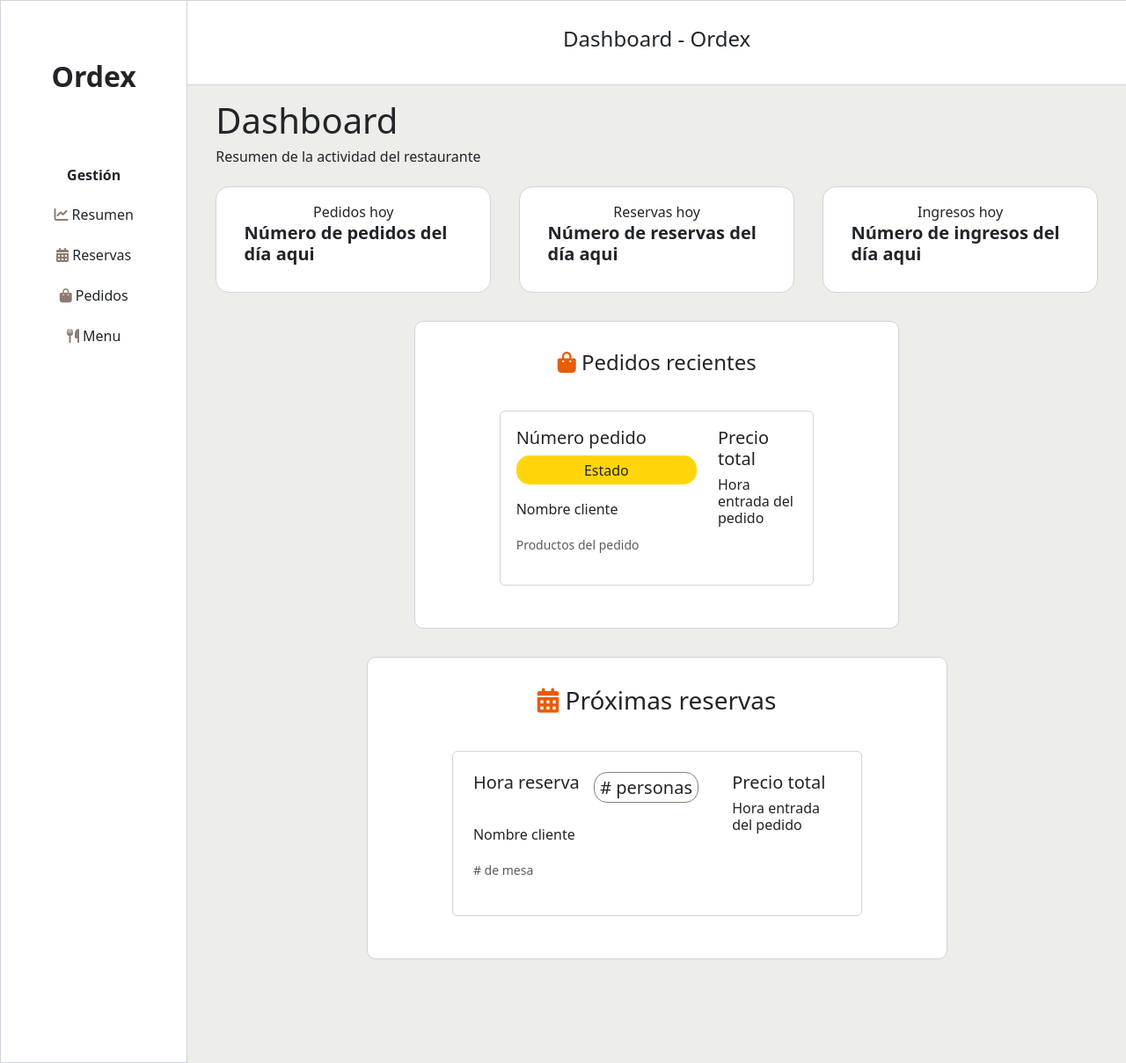
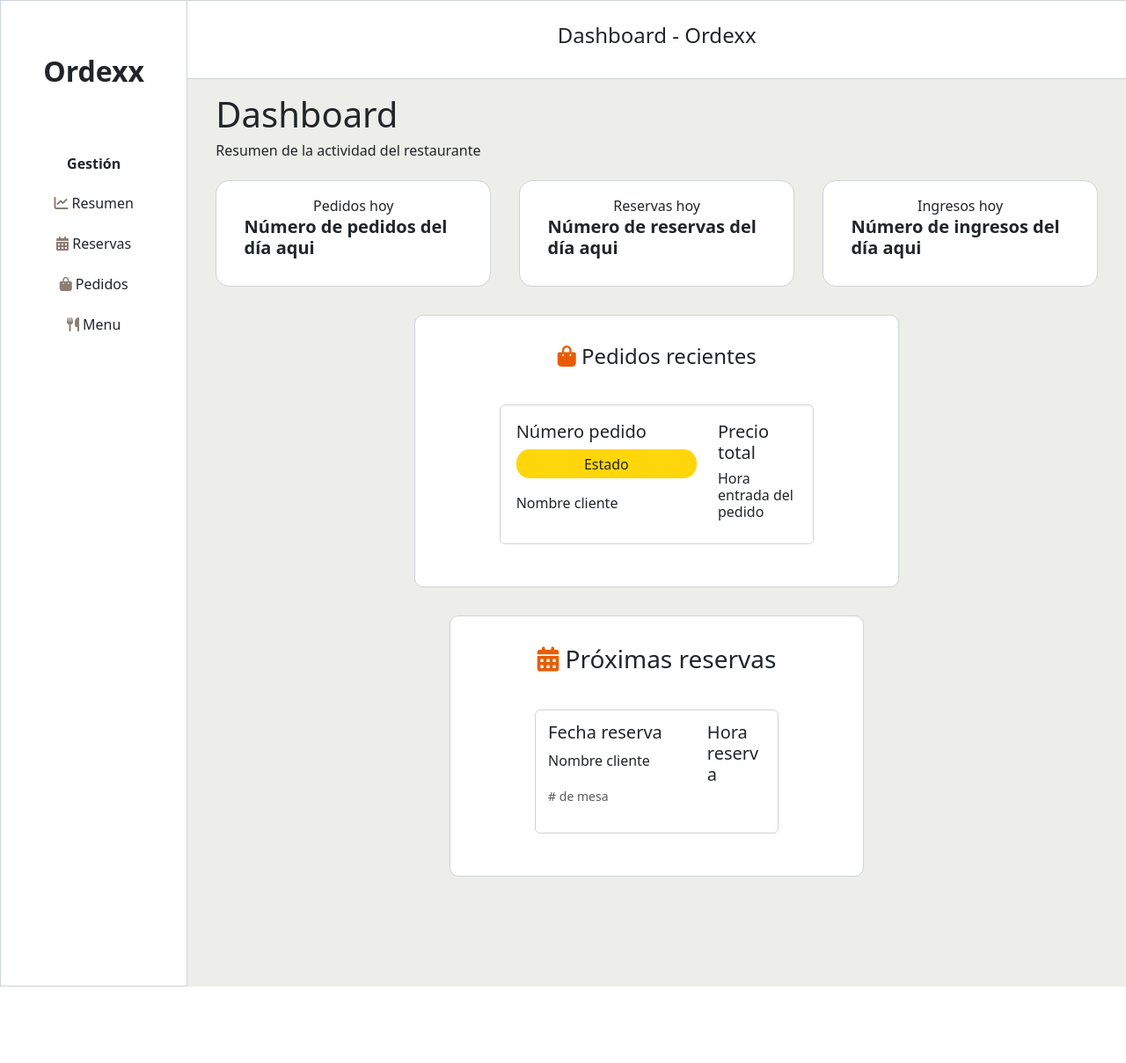
Before and after one commit to JMoralesNunez/Proyecto_Integrador, a plain HTML site: page frontend/pages/index.html in a window 1280 px wide. Shown: the whole page at 88% size. After the commit the page ends 1157 px from the top, so only its background shows below. Drawn offline with nearby package versions, Linux system fonts and the light colour scheme.

Commit message:
fix: correción de nombre de producto, y de plantillas de cards

```diff
--- a/frontend/js/index/indexControl.js
+++ b/frontend/js/index/indexControl.js
@@ -40,9 +40,6 @@ export const summaryLoaders = {
                             </h5>
                             <p class="order-status" style="background-color: #ffd60a;">${order}</p>
                             <p class="order-card-text">${order}</p>
-                            <p class="order-card-text">
-                            <small class="text-body-secondary">${order}</small>
-                            </p>
                         </div>
                     </div>
                     <div class="col-md-4">
@@ -70,7 +67,6 @@ export const summaryLoaders = {
                         <div class="reservations-card-body">
                             <h5 class="reservations-card-title">
                             ${reservation}
-                            <p class="reservations-people">${reservation} Personas</p>
                             </h5>
                             <p class="reservations-card-text">${reservation}</p>
                             <p class="reservations-card-text">
@@ -80,7 +76,6 @@ export const summaryLoaders = {
                     </div>
                     <div class="col-md-4">
                         <h5>${reservation}</h5>
-                        <h6>${reservation}</h6>
                     </div>
                 </div>
             </div>
--- a/frontend/js/reservations/reservationsControl.js
+++ b/frontend/js/reservations/reservationsControl.js
@@ -39,9 +39,6 @@ export const reservationLoaders = {
                         <p class="reservation-data">
                             <i class="fa-solid fa-clock"></i> ${reservation}
                         </p>
-                        <p class="reservation-data">
-                            <i class="fa-solid fa-users"></i> ${reservation}
-                        </p>
                         <p class="reservation-data">Mesa ${reservation}</p>
                     </div>
                 </div>
--- a/frontend/pages/index.html
+++ b/frontend/pages/index.html
@@ -4,7 +4,7 @@
 <head>
   <meta charset="utf-8" />
   <meta name="viewport" content="width=device-width, initial-scale=1" />
-  <title>Bootstrap demo</title>
+  <title>Ordexx</title>
   <link href="https://cdn.jsdelivr.net/npm/bootstrap@5.3.7/dist/css/bootstrap.min.css" rel="stylesheet"
     integrity="sha384-LN+7fdVzj6u52u30Kp6M/trliBMCMKTyK833zpbD+pXdCLuTusPj697FH4R/5mcr" crossorigin="anonymous" />
   <script src="https://kit.fontawesome.com/ea4c7975d5.js" crossorigin="anonymous"></script>
@@ -14,7 +14,7 @@
 <body>
   <div class="index-container">
     <aside>
-      <h2 class="aside-title">Ordex</h2>
+      <h2 class="aside-title">Ordexx</h2>
       <div class="menu gap-2">
         <h6 class="menu-title">Gestión</h6>
         <a class="btn" href="./index.html" role="button"><i class="fa-solid fa-chart-line"></i>
@@ -31,7 +31,7 @@
     </aside>
     <div class="principal-container">
       <nav class="navbar">
-        <h4>Dashboard - Ordex</h4>
+        <h4>Dashboard - Ordexx</h4>
       </nav>
       <main>
         <div class="main-header">
@@ -85,9 +85,6 @@
                           </h5>
                           <p class="order-status" style="background-color: #ffd60a;">Estado</p>
                           <p class="order-card-text">Nombre cliente</p>
-                          <p class="order-card-text">
-                            <small class="text-body-secondary">Productos del pedido</small>
-                          </p>
                         </div>
                       </div>
                       <div class="col-md-4">
@@ -111,8 +108,7 @@
                       <div class="col-md-8">
                         <div class="reservations-card-body">
                           <h5 class="reservations-card-title">
-                            Hora reserva
-                            <p class="reservations-people"># personas</p>
+                            Fecha reserva
                           </h5>
                           <p class="reservations-card-text">Nombre cliente</p>
                           <p class="reservations-card-text">
@@ -121,8 +117,7 @@
                         </div>
                       </div>
                       <div class="col-md-4">
-                        <h5>Precio total</h5>
-                        <h6>Hora entrada del pedido</h6>
+                        <h5>Hora reserva</h5>
                       </div>
                     </div>
                   </div>
```
Also changed, not shown: frontend/pages/menu.html (+3 -3 lines), frontend/pages/orders.html (+3 -3 lines), frontend/pages/reservations.html (+3 -10 lines).
